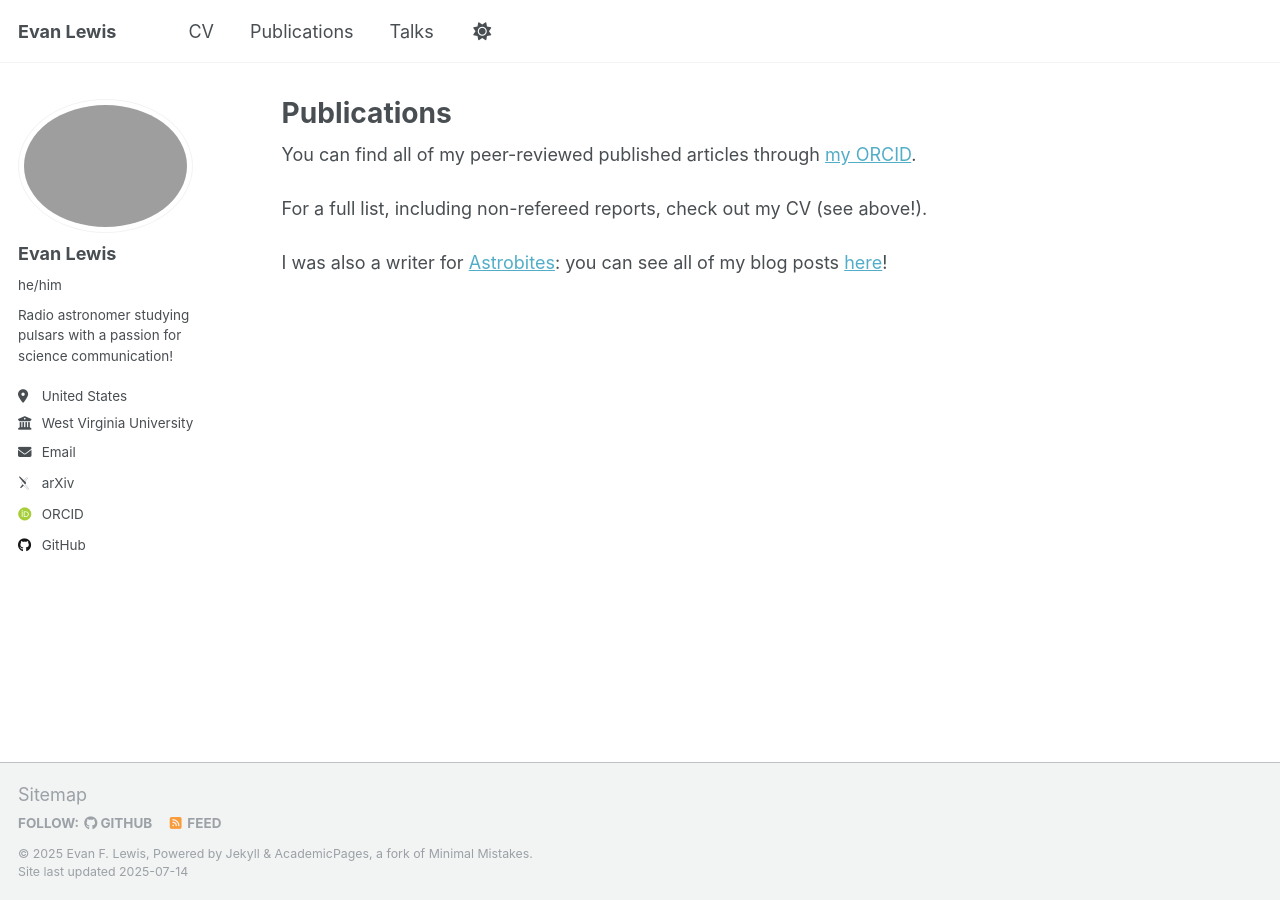
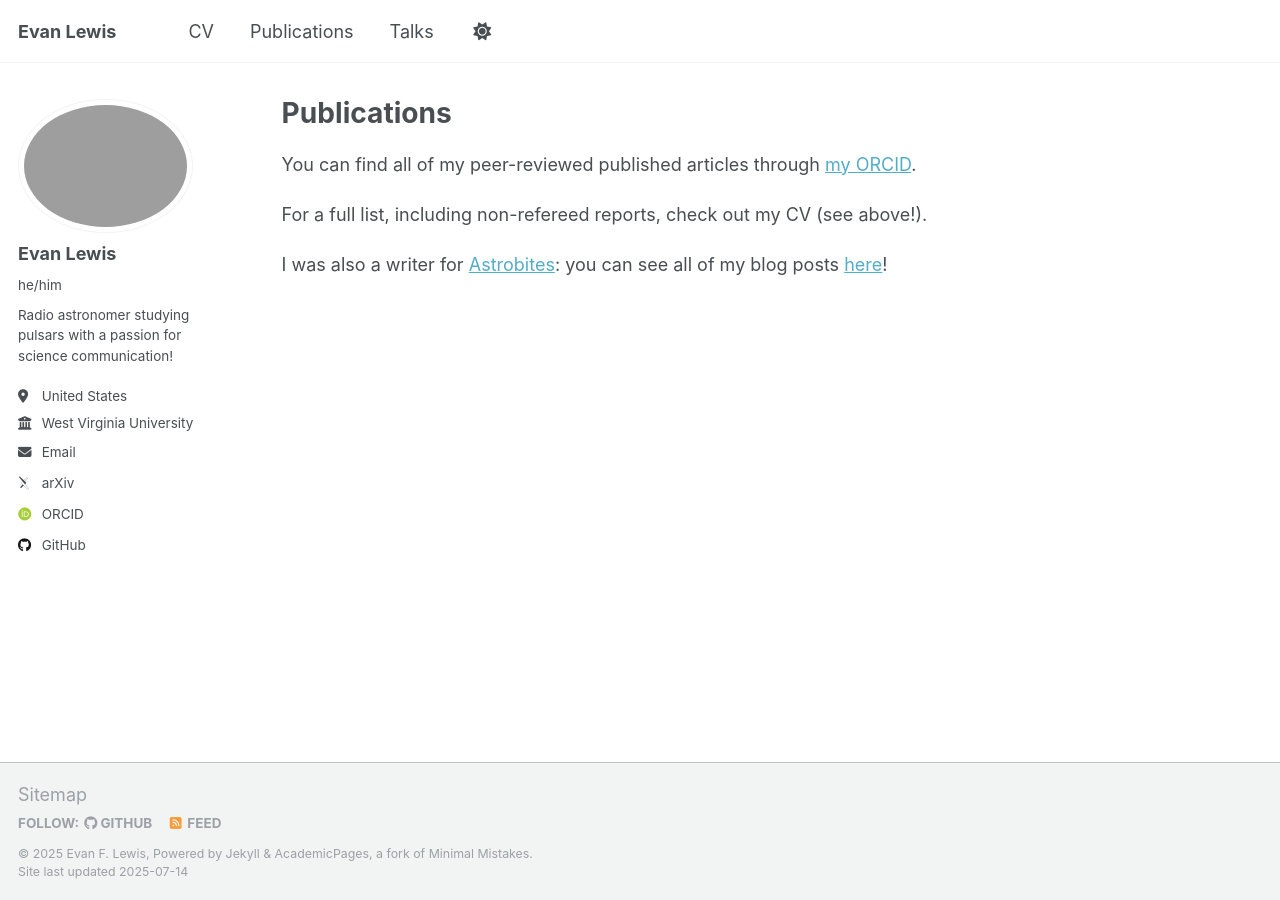
Before and after one commit to eflewis312/eflewis312.github.io, a Jekyll site: the page built from _pages/publications.html, in a window 1280 px wide. Built offline with Jekyll 4.4.1, drawn with Linux system fonts in a browser that asks for light colours; some web fonts are replaced.

Commit message:
Publication spacing, with paragraph tag

```diff
--- a/_pages/publications.html
+++ b/_pages/publications.html
@@ -6,11 +6,11 @@ author_profile: true
 ---
 
 {% if site.author.orcid %}
-  <div class="wordwrap">You can find all of my peer-reviewed published articles through <a href="{{site.author.orcid}}">my ORCID</a>.</div>
+  <p><div class="wordwrap">You can find all of my peer-reviewed published articles through <a href="{{site.author.orcid}}">my ORCID</a>.</div></p>
 {% endif %}
-<br>
+
 {% if site.author.orcid %}
-  <div class="wordwrap">For a full list, including non-refereed reports, check out my CV (see above!).</div>
+  <p><div class="wordwrap">For a full list, including non-refereed reports, check out my CV (see above!).</div></p>
 {% endif %}
-<br>
-<div class="wordwrap">I was also a writer for <a href="{{https://astrobites.org}}">Astrobites</a>: you can see all of my blog posts <a href="{{https://astrobites.org/author/elewis/}}">here</a>!</div>
+
+<p><div class="wordwrap">I was also a writer for <a href="{{https://astrobites.org}}">Astrobites</a>: you can see all of my blog posts <a href="{{https://astrobites.org/author/elewis/}}">here</a>!</div></p>
```
